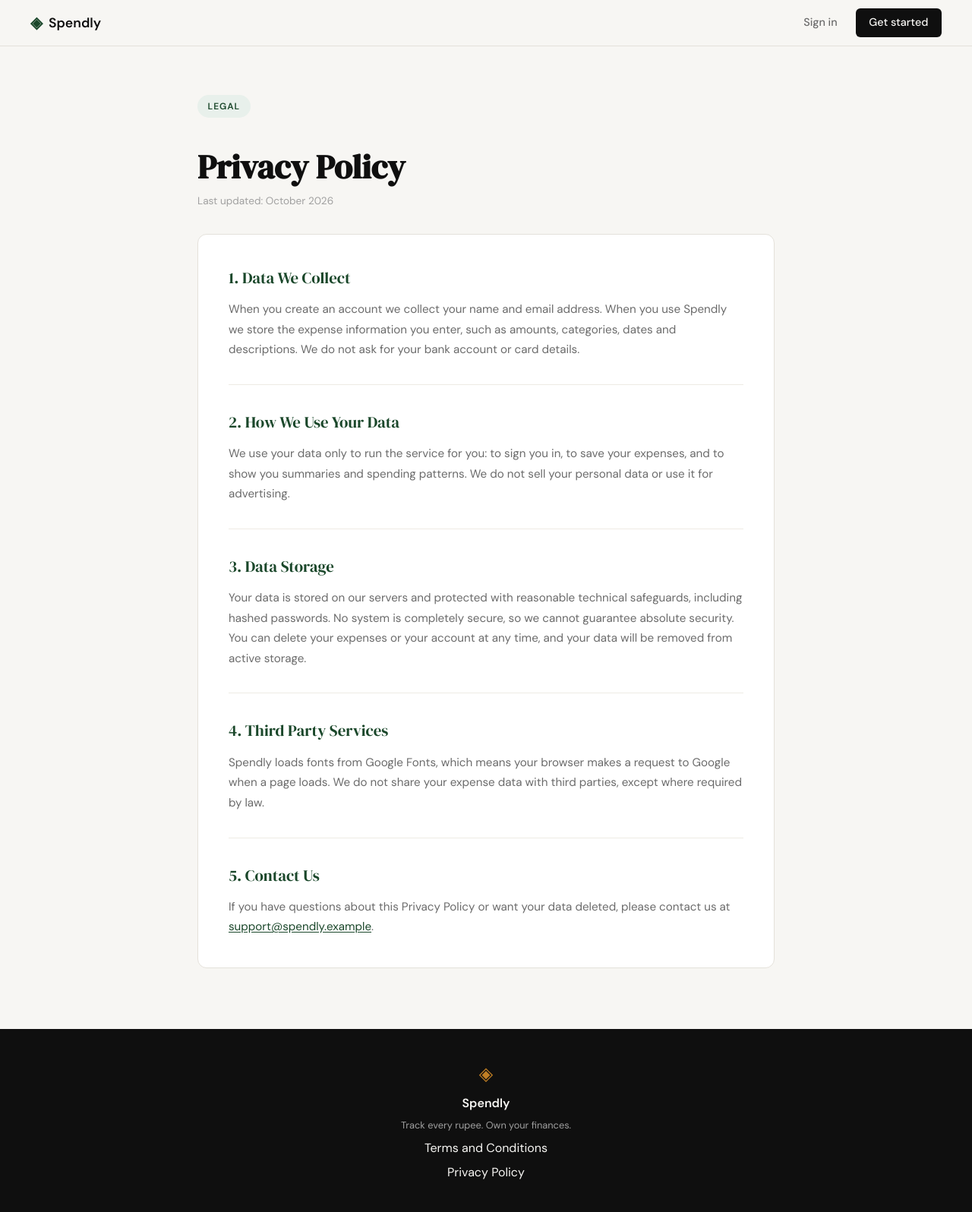
After one commit to kamleshpaliwal/kharcha, a Flask app: page /privacy in a window 1280 px wide. The commit adds this page. Shown: the whole page at 76% size. Run offline with Flask 3, Linux system fonts and the light colour scheme.

Commit message:
landing: add privacy policy page and route

```diff
--- a/app.py
+++ b/app.py
@@ -25,6 +25,11 @@ def login():
 @app.route("/terms")
 def terms():
     return render_template("terms.html")
+
+
+@app.route("/privacy")
+def privacy():
+    return render_template("privacy.html")
 
 
 # ------------------------------------------------------------------ #
--- a/static/css/style.css
+++ b/static/css/style.css
@@ -534,6 +534,12 @@ a { color: inherit; text-decoration: none; }
     line-height: 1.75;
 }
 
+.legal-link {
+    color: var(--accent);
+    text-decoration: underline;
+    text-underline-offset: 2px;
+}
+
 /* ------------------------------------------------------------------ */
 /* Footer                                                              */
 /* ------------------------------------------------------------------ */
--- a/templates/base.html
+++ b/templates/base.html
@@ -35,7 +35,7 @@
             <span class="footer-name">Spendly</span>
             <p class="footer-copy">Track every rupee. Own your finances.</p>
             <a href="{{ url_for('terms') }}">Terms and Conditions</a>
-            <a href="#">Privacy Policy</a>
+            <a href="{{ url_for('privacy') }}">Privacy Policy</a>
         </div>
     </footer>
 
--- /dev/null
+++ b/templates/privacy.html
@@ -0,0 +1,64 @@
+{% extends "base.html" %}
+
+{% block title %}Privacy Policy — Spendly{% endblock %}
+
+{% block content %}
+
+<section class="legal">
+    <div class="legal-inner">
+        <header class="legal-header">
+            <div class="hero-badge">Legal</div>
+            <h1 class="legal-title">Privacy Policy</h1>
+            <p class="legal-updated">Last updated: October 2026</p>
+        </header>
+
+        <div class="legal-card">
+            <section class="legal-section">
+                <h2>1. Data We Collect</h2>
+                <p>
+                    When you create an account we collect your name and email address. When you use
+                    Spendly we store the expense information you enter, such as amounts, categories,
+                    dates and descriptions. We do not ask for your bank account or card details.
+                </p>
+            </section>
+
+            <section class="legal-section">
+                <h2>2. How We Use Your Data</h2>
+                <p>
+                    We use your data only to run the service for you: to sign you in, to save your
+                    expenses, and to show you summaries and spending patterns. We do not sell your
+                    personal data or use it for advertising.
+                </p>
+            </section>
+
+            <section class="legal-section">
+                <h2>3. Data Storage</h2>
+                <p>
+                    Your data is stored on our servers and protected with reasonable technical
+                    safeguards, including hashed passwords. No system is completely secure, so we
+                    cannot guarantee absolute security. You can delete your expenses or your account
+                    at any time, and your data will be removed from active storage.
+                </p>
+            </section>
+
+            <section class="legal-section">
+                <h2>4. Third Party Services</h2>
+                <p>
+                    Spendly loads fonts from Google Fonts, which means your browser makes a request
+                    to Google when a page loads. We do not share your expense data with third
+                    parties, except where required by law.
+                </p>
+            </section>
+
+            <section class="legal-section">
+                <h2>5. Contact Us</h2>
+                <p>
+                    If you have questions about this Privacy Policy or want your data deleted, please
+                    contact us at <a class="legal-link" href="mailto:support@spendly.example">support@spendly.example</a>.
+                </p>
+            </section>
+        </div>
+    </div>
+</section>
+
+{% endblock %}
```
